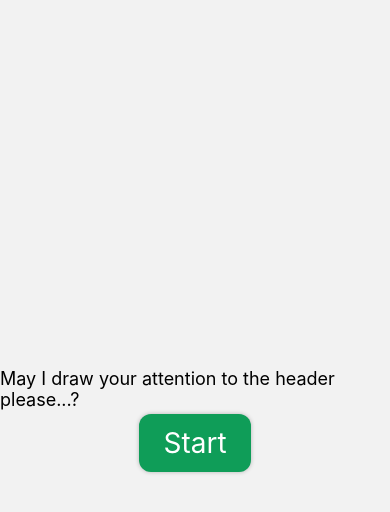
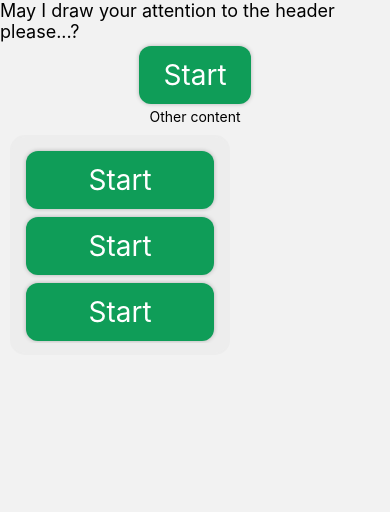
Before and after one commit to Platymek/HumanComputerInteraction-HiFi-Prototype, a React Native app: screen / in a window 390 px wide. Shown: the top 512 px of the page. Built offline with nearby package versions, Linux system fonts and the light colour scheme.

Commit message:
Scrolling Box functionality
I couldn't get 'props.children' working so I temporarily used 'children' instead.

```diff
--- a/App.js
+++ b/App.js
@@ -12,12 +12,15 @@
 import Admin from './pages/Admin';
 import Help from './pages/Help';
 import Dashboard from './pages/Dashboard';
+import ScrollingBox from './pages/templates/components/ScrollBox'
 
 function TestHarness({ navigation, route }) {
 
     const { colors } = route.params
 
     return (
+
+
 
         <View
             style={{
@@ -45,6 +48,7 @@
                     May I draw your attention to the header please...?
                 </Text>
 
+
                 <BigButton
 
                     colors={colors}
@@ -56,8 +60,61 @@
                         navigation.navigate("SignUp")
                     }}
                 />
+
+                <Text>Other content</Text>
+                <ScrollingBox color="#ededed">
+                <BigButton
+
+                    colors={colors}
+
+                    title={"Start"}
+
+                    onPress={() => {
+
+                        navigation.navigate("SignUp")
+                    }}
+                />
+                <BigButton
+
+                    colors={colors}
+
+                    title={"Start"}
+
+                    onPress={() => {
+
+                        navigation.navigate("SignUp")
+                    }}
+                />
+                <BigButton
+
+                    colors={colors}
+
+                    title={"Start"}
+
+                    onPress={() => {
+
+                        navigation.navigate("SignUp")
+                    }}
+                />
+                <BigButton
+
+                    colors={colors}
+
+                    title={"Start"}
+
+                    onPress={() => {
+
+                        navigation.navigate("SignUp")
+                    }}
+                />
+                </ScrollingBox>
+
             </View>
         </View>
+
+
+
+
     );
 }
 
--- a/pages/templates/components/ScrollBox.js
+++ b/pages/templates/components/ScrollBox.js
@@ -0,0 +1,39 @@
+// ScrollingBox.js
+import React from 'react';
+import { ScrollView, View, StyleSheet } from 'react-native';
+
+export default function ScrollingBox({ children, color }) {
+  const boxStyle = {
+    borderColor: '#ededed',
+    borderRadius: 15,
+    borderWidth: 2,
+    backgroundColor: color,
+    width: 220,
+    height: 220,
+  };
+
+  const contentContainerStyle = {
+    maxWidth: 220,
+    maxHeight: 220,
+    overflow: 'auto',
+  };
+
+  return (
+    <ScrollView
+      contentContainerStyle={[styles.box, boxStyle]}
+      style={{ width: '100%', height: '100%' }}
+    >
+      <View style={[styles.content, contentContainerStyle]}>{children}</View>
+    </ScrollView>
+  );
+}
+
+const styles = StyleSheet.create({
+  box: {
+    padding: 10,
+    margin: 10,
+  },
+  content: {
+    flex: 1,
+  },
+});
```
Also changed, not shown: 1 other file (tests, documents, lock files or other folders).
